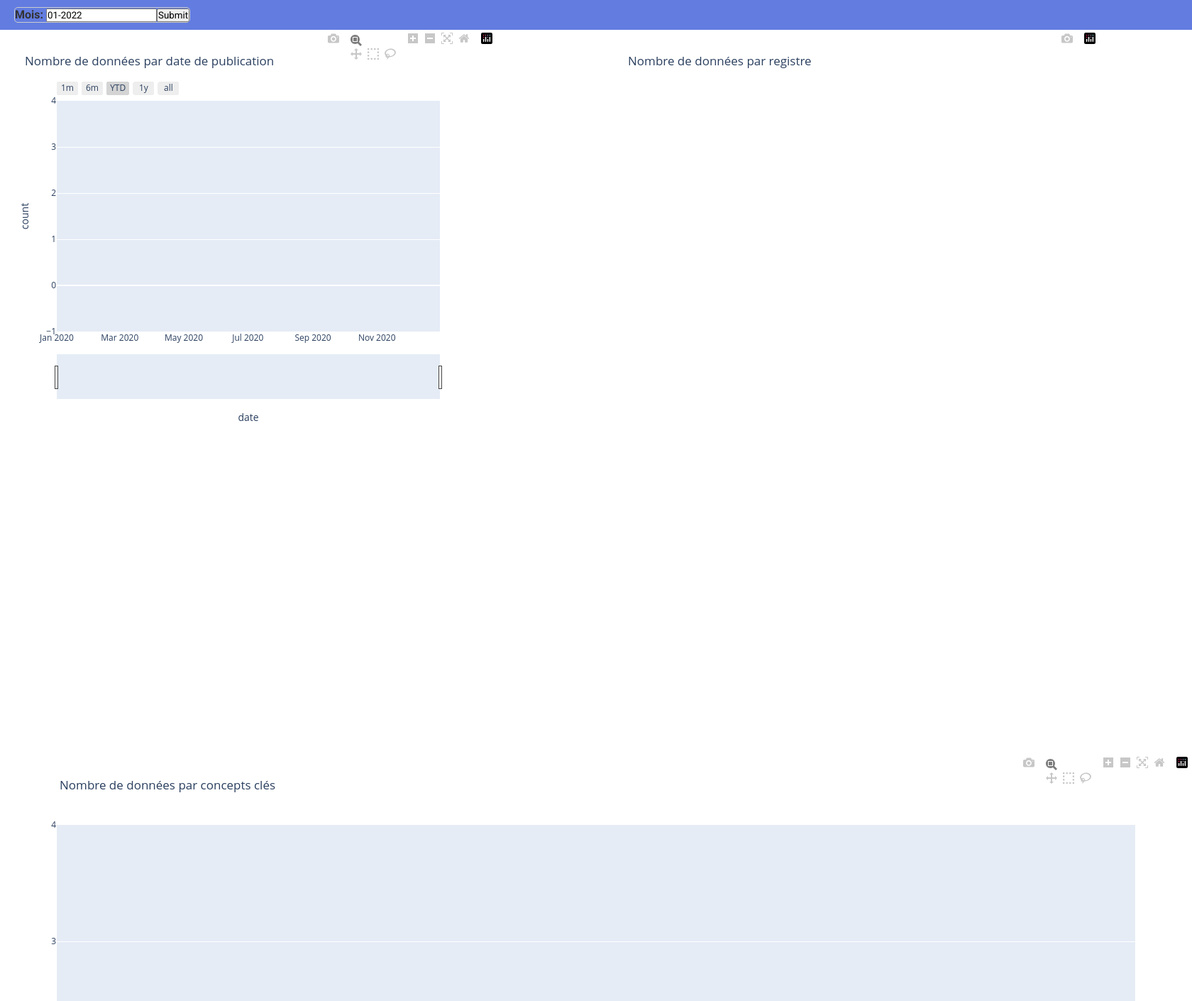
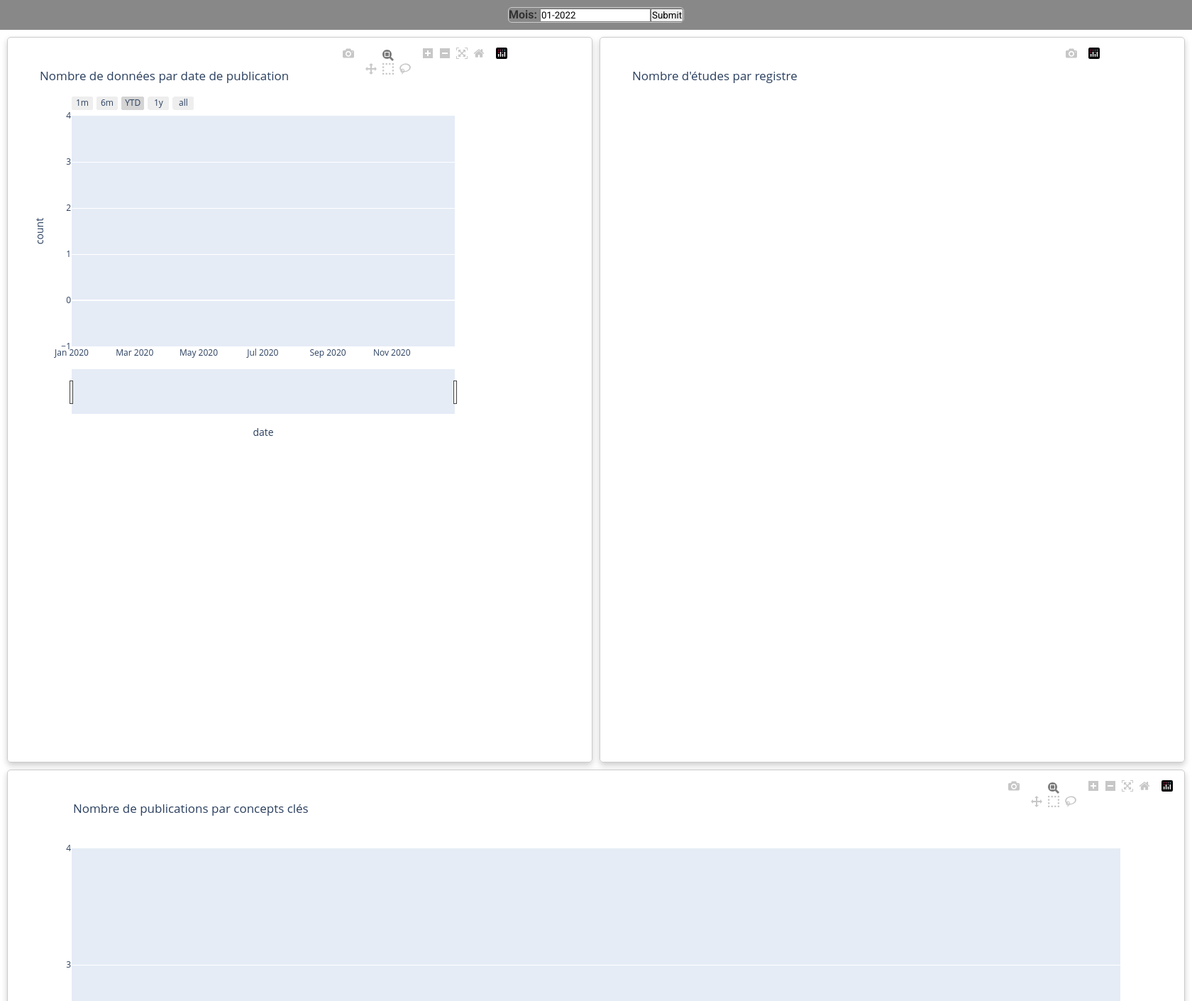
Before and after one commit to JulesLscx/covid_infograph, a Django app: page / in a window 1680 px wide. Shown: the part 70-1480 px from the top of the page at 71% size. Run offline with Django 4.2, Linux system fonts and the light colour scheme; data that the repository does not hold is empty; some libraries are stand-ins or nearby versions.

Commit message:
css + refactoring

```diff
--- a/covid_infograph/graph.py
+++ b/covid_infograph/graph.py
@@ -42,8 +42,6 @@ def numberOfDataByPublicationDate():
     end_date = "2020-12-31"
     start_date = "2020-01-01"
     chart.update_xaxes(type="date", range=[start_date, end_date])
-    min_date = df['date'].min()
-    max_date = df['date'].max()
     chart.update_layout(
         xaxis=dict(
             rangeselector=dict(
@@ -70,7 +68,7 @@ def numberOfDataByPublicationDate():
             rangeslider=dict(
                 visible=True
             ),
-            type="date"
+            type="date",
         )
     )
     chart_div = chart.to_html(
@@ -98,7 +96,7 @@ def registery_graph():
         df,
         values="count",
         names="registry",
-        title="Nombre de données par registre")
+        title="Nombre d'études par registre")
     registrygraph_div = registrygraph.to_html(
         full_html=False,
         default_height=600, default_width=700, include_plotlyjs='cdn')
@@ -130,7 +128,7 @@ def clasConcepts_graph(request):
         by=['count'], ascending=False)
 
     clasConceptsgraph = px.bar(df, x='count', y='concepts',
-                               title="Nombre de données par concepts clés", color='concepts', orientation='h', height=1000)
+                               title="Nombre de publications par concepts clés", color='concepts', orientation='h', height=1000)
 
     clasConceptsgraph = clasConceptsgraph.to_html(
         full_html=False,
@@ -149,7 +147,7 @@ def clasVenue_month(request):
         request = [{'$match': {
             "venue": {'$exists': True,
                       '$ne': None
-                      }}}, {'$group': {'_id': "$venue", 'count': {'$sum': 1}}}, {
+                      }}}, {'$group': {'_id': {'venue': "$venue"}, 'count': {'$sum': 1}}}, {
             '$sort': {'count': -1}}, {'$limit': 10}]
     else:
         request = [{'$match': {
@@ -163,17 +161,14 @@ def clasVenue_month(request):
             request, allowDiskUse=True)
         list_cursor = list(cursor)
         for item in list_cursor:
-            try:
-                dict_df["venue"].append(item["_id"]['venue'])
-            except:
-                dict_df["venue"].append(item["_id"])
+            dict_df["venue"].append(item["_id"]['venue'])
             dict_df["count"].append(item["count"])
     df = pd.DataFrame(dict_df)
     df = df.groupby(['venue'], as_index=False).sum(
         numeric_only=True).sort_values(by=['count'], ascending=False)
 
     clasVenue_monthgraph = px.bar(df, x='count', y='venue',
-                                  title="Nombre de données par venue", color='venue', orientation='h', height=1000)
+                                  title="Nombre de données par Revue", color='venue', orientation='h', height=1000)
     clasVenue_monthgraph = clasVenue_monthgraph.to_html(
         full_html=False,
         include_plotlyjs='cdn')
@@ -194,7 +189,6 @@ def phase_graph():
             dict_df["collection"].append(collection)
     df = pd.DataFrame(dict_df)
     df.sort_values(by=["phase", "collection"], inplace=True)
-    print(df.head())
     phasegraph = px.bar(
         df,
         x="phase",
@@ -233,11 +227,11 @@ def group_by_gender_graph():
         x="gender",
         y="count",
         color="collection",
-        title="Nombre d'intervention de type Drug par date")
+        title="Nombre d'études par sexe")
 
     genregraph.update_layout(
-        xaxis_title="Date",
-        yaxis_title="Nombre d'intervention de type Drug"
+        xaxis_title="Sexe",
+        yaxis_title="Nombre d'études"
     )
     genregraph = genregraph.to_html(
         full_html=False,
@@ -274,7 +268,6 @@ def Intervention_Drug_by_Date_graph():
             dict_df["count"].append(item['count'])
             dict_df['collection'].append(collection)
     df = pd.DataFrame(dict_df)
-    print(df.head())
     chart = px.bar(
         df,
         x='date',
@@ -282,6 +275,9 @@ def Intervention_Drug_by_Date_graph():
         color='collection',
         title='Nombre d\intervention de type Drug par dates'
     )
+    end_date = "2020-12-31"
+    start_date = "2020-01-01"
+    chart.update_xaxes(type="date", range=[start_date, end_date])
     chart.update_layout(
         xaxis=dict(
             rangeselector=dict(
@@ -309,6 +305,7 @@ def Intervention_Drug_by_Date_graph():
                 visible=True
             ),
             type="date"
+
         )
     )
     chart = chart.to_html(
--- a/covid_infograph/template/components/accueil.html
+++ b/covid_infograph/template/components/accueil.html
@@ -5,7 +5,7 @@
 <!-- A for loop of i iterations in django to sysout n links with the structure localhost/display/i -->
 <nav class="nav-bar">
 
-    {% if request.get_full_path == '/' %}
+    {% if request.path == '/' %}
     <a class="nav-item current" href="{% url 'accueil' %}">Accueil</a>
     {% else %}
     <a class="nav-item" href="{% url 'accueil' %}">Accueil</a>
--- a/covid_infograph/template/css/style.css
+++ b/covid_infograph/template/css/style.css
@@ -83,8 +83,7 @@ footer>div {
     align-items: center;
     align-content: center;
     background: #627ce0;
-    height: 10vh;
-    max-height: 70px;
+    height: 70px;
     padding: 0 20px;
 }
 
@@ -113,7 +112,17 @@ footer>div {
     display: grid;
     grid-template-columns: repeat(2, 1fr);
     grid-template-rows: repeat(6, 1fr);
-    grid-gap: 20px;
+    grid-gap: 10px;
+    margin: 10px;
+}
+
+.dashboard-container>div {
+    border: 1px solid #ccc;
+    border-radius: 5px;
+    padding: 10px;
+    align-items: center;
+    text-align: center;
+    box-shadow: 0 4px 8px 0 rgba(0, 0, 0, 0.2);
 }
 
 .venue {
@@ -137,13 +146,13 @@ footer>div {
 
 .date_sticky_picker {
     position: sticky;
-    top: 0;
+    top: 70;
     z-index: 1;
     display: flex;
     flex-direction: row;
-    justify-content: space-between;
+    justify-content: center;
     align-items: center;
-    background: #627ce0;
+    background: #888;
     text-decoration: none;
     color: #ffff;
     padding: 10px;
```
